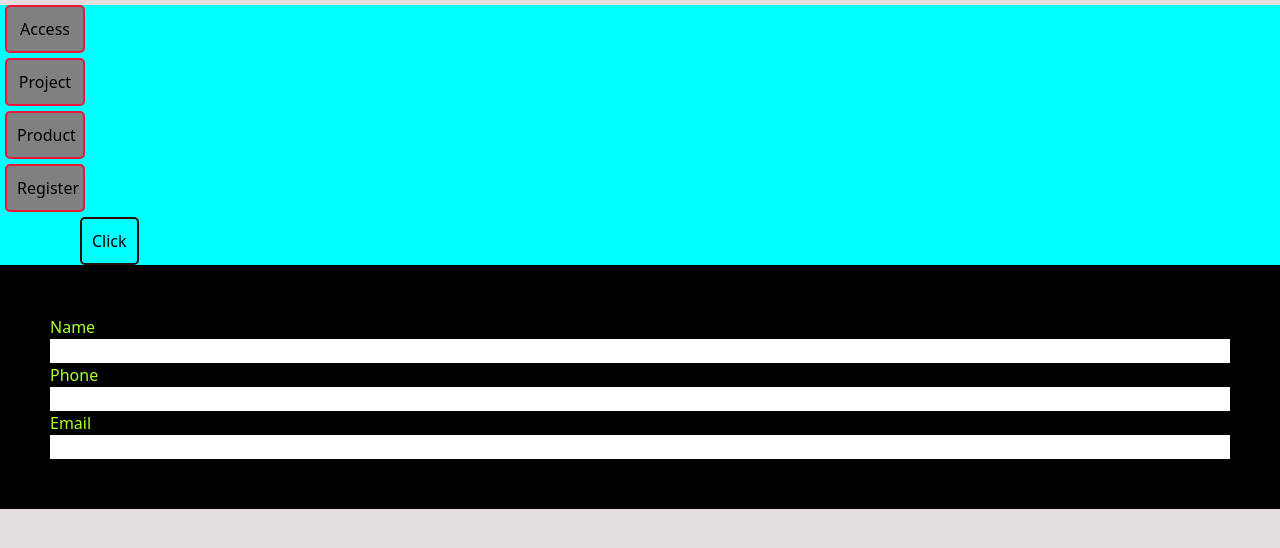
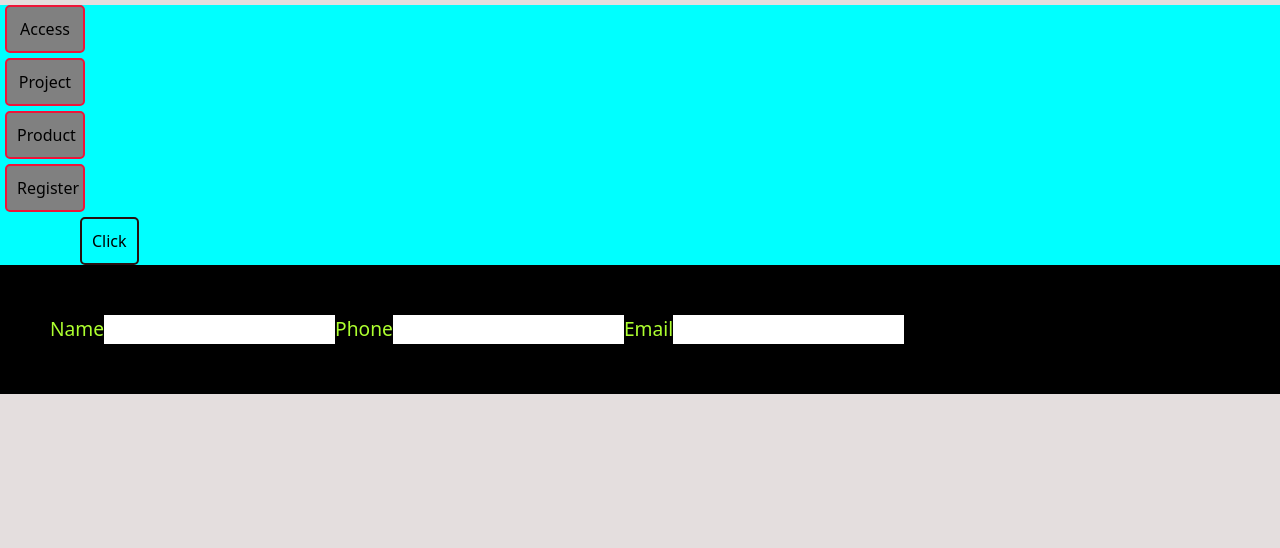
Before and after one commit to Preciousnnebuogor/Online--Store-, a Next.js app: page /tutorial in a window 1280 px wide. Shown: the top 548 px of the page. Built offline with nearby package versions, Linux system fonts and the light colour scheme.

Commit message:
new project

```diff
--- a/src/components/toturial/css.module.scss
+++ b/src/components/toturial/css.module.scss
@@ -30,9 +30,16 @@
   color: greenyellow;
   padding: 50px;
   display: flex;
-  flex-direction: column;
+  flex-direction: column
 
-  lebel {
+  input {
+    background-color: aqua;
+  }
+
+  label {
+    font-size: larger;
+    row-gap: left;
+
 
   }
 }
```
